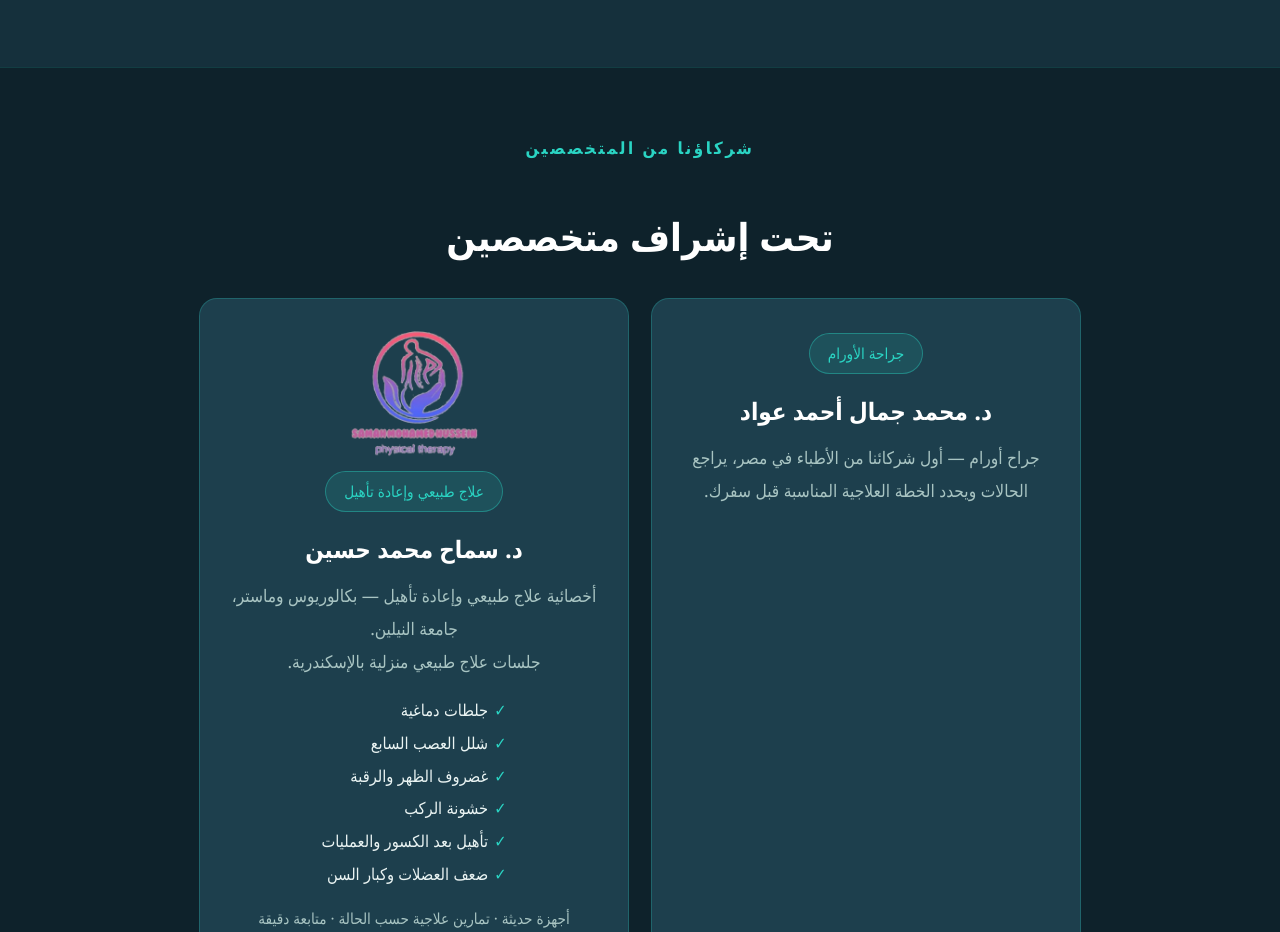
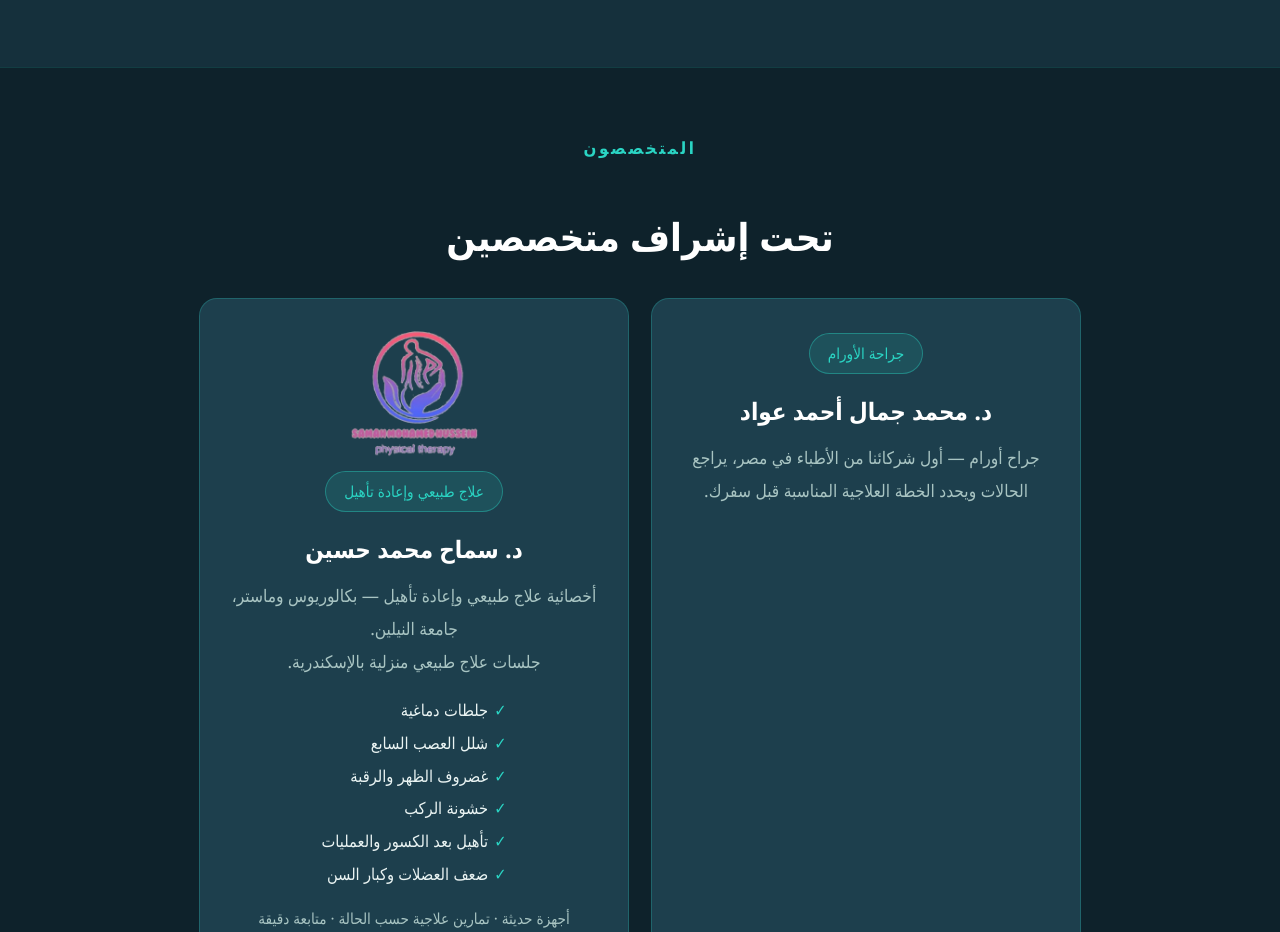
Before and after one commit to safrani-eg/safrani-eg.github.io, a plain HTML site: page index.html in a window 1280 px wide. Shown: the part 2240-3172 px from the top of the page. Drawn offline with Linux system fonts and the light colour scheme.

Commit message:
Update text in doctor section and fix HTML closing tag

```diff
--- a/index.html
+++ b/index.html
@@ -170,7 +170,7 @@
 
 <section id="doctor" class="promise">
   <div class="wrap">
-    <div class="sub">شركاؤنا من المتخصصين</div>
+    <div class="sub">المتخصصون</div>
     <h2>تحت إشراف متخصصين</h2>
     <div class="docs">
       <div class="doc">
```
